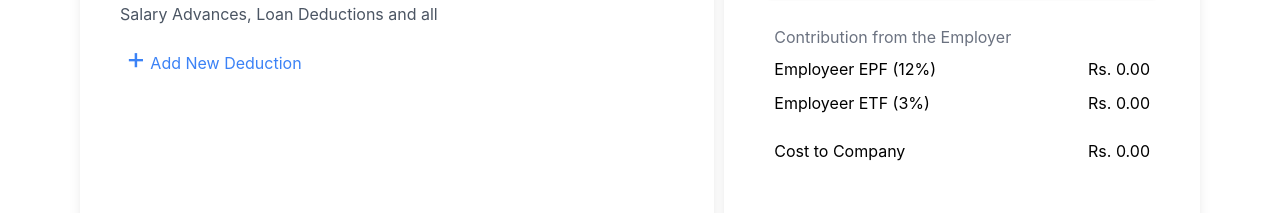
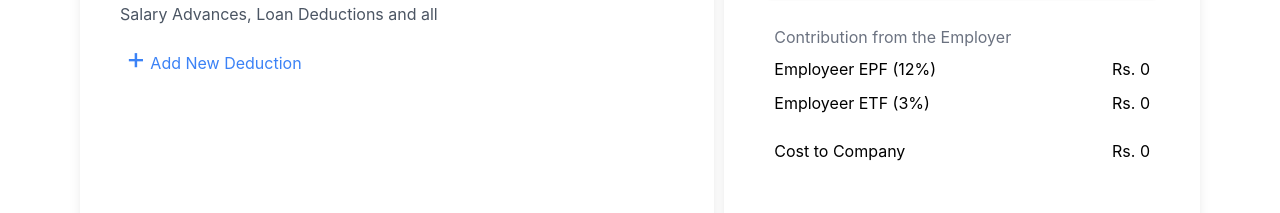
Before and after one commit to mj-pavithra/salary-calculator-2024-Q1-mj-pavithra, a React (Create React App) app in the folder salary-calculator-2024-q1-mj-pavithra/: page / in a window 1280 px wide. Shown: the part 469-682 px from the top of the page. Built offline with nearby package versions, Linux system fonts and the light colour scheme.

Commit message:
some bugs fixed

```diff
--- a/salary-calculator-2024-q1-mj-pavithra/src/components/CTC.tsx
+++ b/salary-calculator-2024-q1-mj-pavithra/src/components/CTC.tsx
@@ -19,16 +19,16 @@ const CTC : React.FC<CTCProps> = ({EPFcut}) => {
             <h3 className=" font-s text-gray-500 mb-2">Contribution from the Employer</h3>
             <div className="flex justify-between rounded-lg  mb-2.5">
                 <h3>Employeer EPF (12%)</h3>
-                <h3>Rs. {formattedEmployerEPF}.00</h3>
+                <h3>Rs. {formattedEmployerEPF}</h3>
             </div>
             <div className="flex justify-between  rounded-lg ">
                 <h3>Employeer ETF (3%)</h3>
-                <h3>Rs. {formattedEmployerETF}.00</h3>
+                <h3>Rs. {formattedEmployerETF}</h3>
             </div>
             <br />
             <div className="flex justify-between  rounded-lg ">
                 <h3>Cost to Company</h3>
-                <h3>Rs. {formattedCTCamount}.00</h3>
+                <h3>Rs. {formattedCTCamount}</h3>
             </div>
         </div>
     );
```
